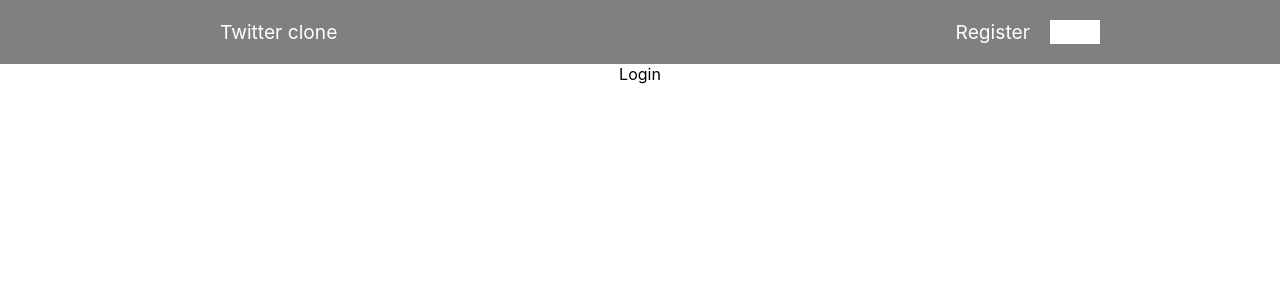
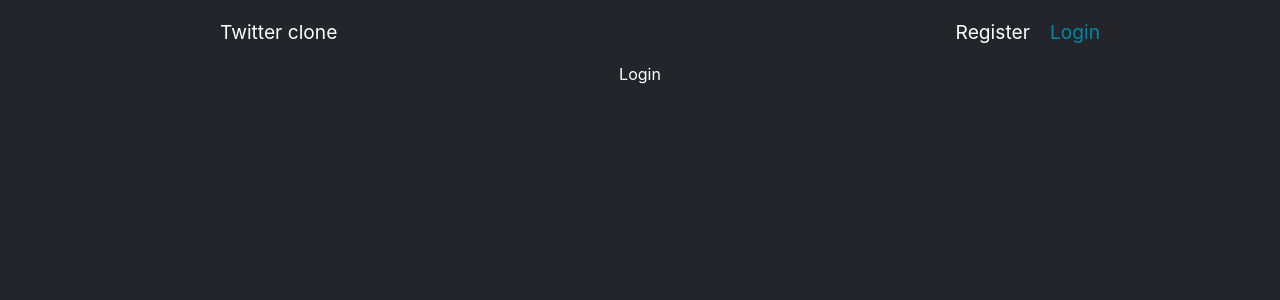
Before and after one commit to BenjaminPasic/twitter-clone, a React (Create React App) app in the folder client/: page /login in a window 1280 px wide. Shown: the top 300 px of the page. Built offline with nearby package versions, Linux system fonts and the light colour scheme.

Commit message:
added styling to background and navbar

```diff
--- a/client/src/components/Login.js
+++ b/client/src/components/Login.js
@@ -1,3 +1,5 @@
+import "./Login.css";
+
 export default function Login() {
   return (
     <div className="login">
--- a/client/src/components/Navbar.css
+++ b/client/src/components/Navbar.css
@@ -1,7 +1,7 @@
 .navbar nav {
   width: 100%;
   padding: 20px 10px;
-  background: gray;
+  background: #24252a;
 }
 
 .navbar ul {
@@ -19,10 +19,11 @@
 .navbar ul li a {
   text-decoration: none;
   color: white;
+  transition: all 0.3s ease 0s;
 }
 
 .navbar a.active {
-  background: white;
+  color: #0088a9;
 }
 
 .navbar .title {
--- a/client/src/components/Register.js
+++ b/client/src/components/Register.js
@@ -1,3 +1,5 @@
+import "./Register.css";
+
 export default function Register() {
   return <div>Register</div>;
 }
--- a/client/src/index.css
+++ b/client/src/index.css
@@ -8,6 +8,12 @@ body {
   -moz-osx-font-smoothing: grayscale;
 }
 
+html,
+body {
+  background-color: #24252a;
+  color: white;
+}
+
 code {
   font-family: source-code-pro, Menlo, Monaco, Consolas, "Courier New",
     monospace;
```
